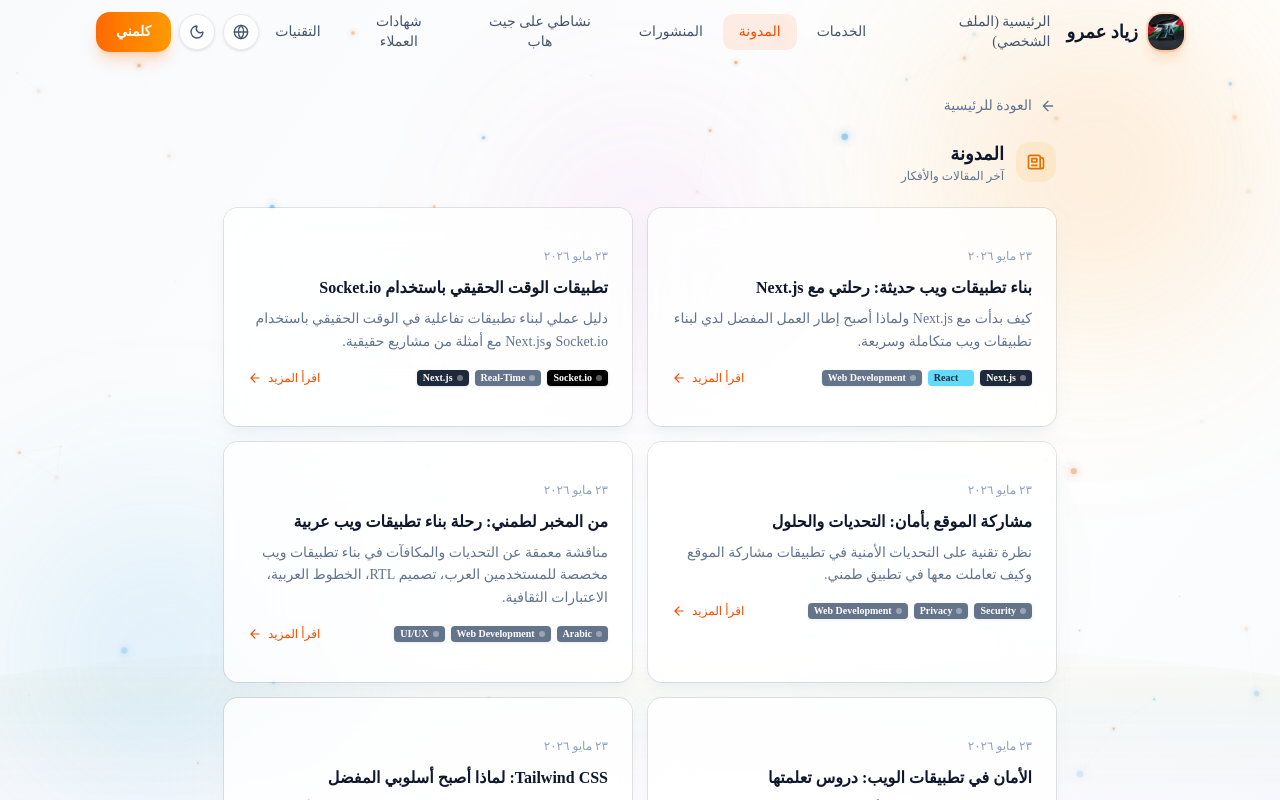
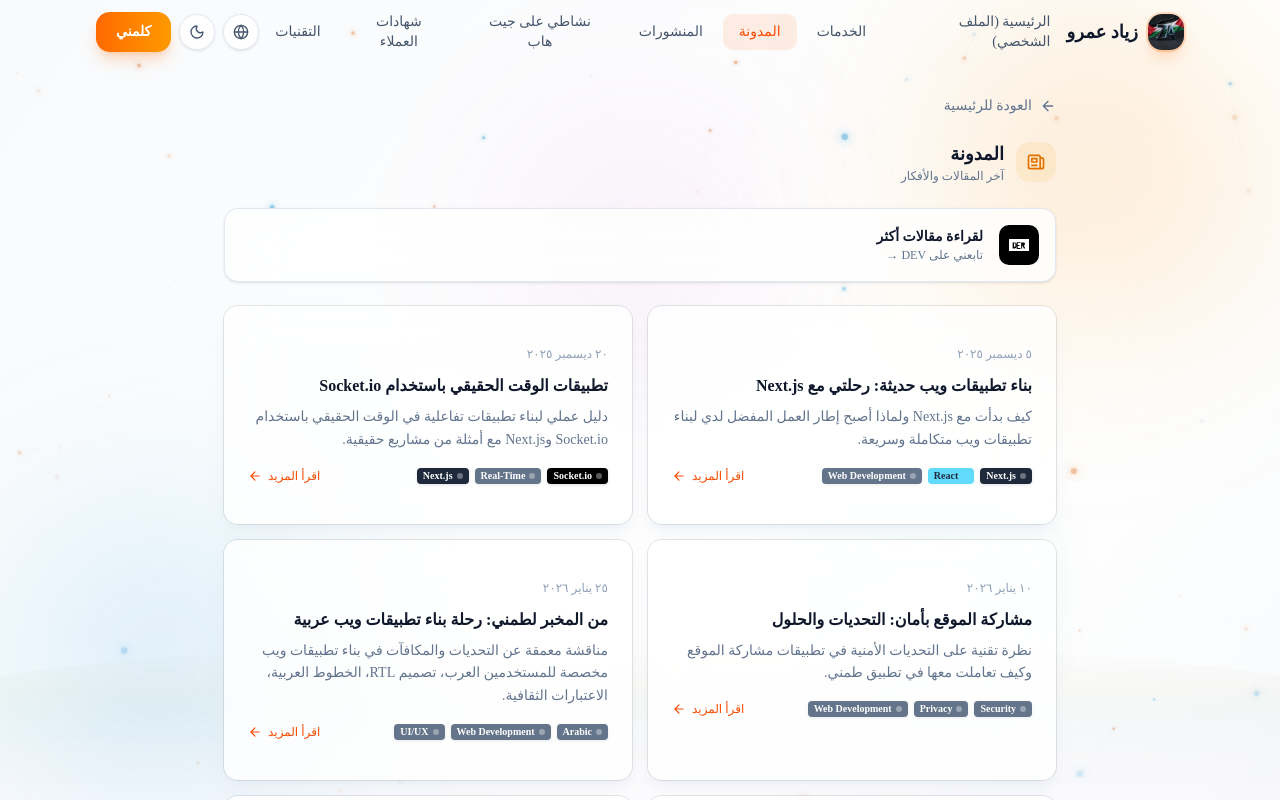
Before and after one commit to ziadamr45/ziadamrme, a Next.js app: page /blog in a window 1280 px wide. Shown: the top 800 px of the page. Built offline with nearby package versions, Linux system fonts and the light colour scheme.

Commit message:
Update blog dates distribution and add dev.to link on blog page

```diff
--- a/src/app/blog/page.tsx
+++ b/src/app/blog/page.tsx
@@ -37,6 +37,25 @@ export default function BlogPage() {
             <p className="text-xs text-slate-500 dark:text-slate-400">{t.blogSubtitle}</p>
           </div>
         </div>
+
+        <a
+          href="https://dev.to/ziad_amr_0e76916f10a8563a"
+          target="_blank"
+          rel="noopener noreferrer"
+          className="group flex items-center gap-4 rounded-xl border border-slate-200 dark:border-slate-800 bg-white/80 dark:bg-slate-900/80 backdrop-blur-xl p-4 shadow-sm hover:shadow-md transition-all duration-300 hover:scale-[1.01] mb-6"
+        >
+          <div className="flex items-center justify-center w-10 h-10 rounded-lg bg-black shrink-0">
+            <svg className="w-5 h-5 text-white" viewBox="0 0 24 24" fill="currentColor"><path d="M7.42 10.05c-.18-.16-.46-.23-.84-.23H6v4.36h.58c.37 0 .65-.08.84-.23.2-.16.3-.46.3-.91v-2.07c0-.45-.1-.76-.3-.92zM0 4.94v14.12h24V4.94H0zM8.56 15.3c-.44.58-1.06.77-1.98.77H4.38V8.89h2.2c.92 0 1.54.19 1.98.78.44.58.58 1.23.58 2.82 0 1.58-.14 2.23-.58 2.81zm5.26-5.57H10.5v2.23h2.02v1.12H10.5v2.45h3.32v1.12H9.27V8.59h4.55v1.14zm5.58 6.33H17.8l-1.48-3.13h-.54v3.13h-1.23V8.89h2.16c.89 0 1.53.18 1.88.54.35.36.53.82.53 1.39 0 .96-.43 1.58-1.24 1.81l1.52 3.23z"/></svg>
+          </div>
+          <div className="flex-1 min-w-0">
+            <p className="text-sm font-semibold text-slate-900 dark:text-white group-hover:text-orange-600 dark:group-hover:text-orange-400 transition-colors">
+              {t.readMoreArticles}
+            </p>
+            <p className="text-xs text-slate-500 dark:text-slate-400">
+              {t.followOnDev} →
+            </p>
+          </div>
+        </a>
 
         <div className="grid grid-cols-1 sm:grid-cols-2 gap-4">
           {blogPosts.map((post) => (
--- a/src/lib/blog-data.ts
+++ b/src/lib/blog-data.ts
@@ -2,7 +2,7 @@ export const blogPosts = [
   {
     slug: "building-modern-web-apps",
     title: { ar: "بناء تطبيقات ويب حديثة: رحلتي مع Next.js", en: "Building Modern Web Apps: My Journey with Next.js" },
-    date: "2026-05-23",
+    date: "2025-12-05",
     excerpt: {
       ar: "كيف بدأت مع Next.js ولماذا أصبح إطار العمل المفضل لدي لبناء تطبيقات ويب متكاملة وسريعة.",
       en: "How I got started with Next.js and why it became my go-to framework for building complete, fast web applications.",
@@ -44,7 +44,7 @@ Ultimately, Next.js isn't just a framework — it's a developer's journey compan
   {
     slug: "real-time-apps-socketio",
     title: { ar: "تطبيقات الوقت الحقيقي باستخدام Socket.io", en: "Real-Time Apps with Socket.io" },
-    date: "2026-05-23",
+    date: "2025-12-20",
     excerpt: {
       ar: "دليل عملي لبناء تطبيقات تفاعلية في الوقت الحقيقي باستخدام Socket.io وNext.js مع أمثلة من مشاريع حقيقية.",
       en: "A practical guide to building real-time interactive applications using Socket.io and Next.js with examples from real projects.",
@@ -90,7 +90,7 @@ Ultimately, Socket.io is a very powerful tool but requires good design from the
   {
     slug: "secure-location-sharing",
     title: { ar: "مشاركة الموقع بأمان: التحديات والحلول", en: "Secure Location Sharing: Challenges and Solutions" },
-    date: "2026-05-23",
+    date: "2026-01-10",
     excerpt: {
       ar: "نظرة تقنية على التحديات الأمنية في تطبيقات مشاركة الموقع وكيف تعاملت معها في تطبيق طمني.",
       en: "A technical look at security challenges in location sharing apps and how I addressed them in the Tammeny app.",
@@ -132,7 +132,7 @@ A final piece of advice: test your security system yourself. Try to bypass the p
   {
     slug: "building-arabic-web-apps",
     title: { ar: "من المخبر لطمني: رحلة بناء تطبيقات ويب عربية", en: "From Elmokhber to Tammeny: Building Arabic Web Apps" },
-    date: "2026-05-23",
+    date: "2026-01-25",
     excerpt: {
       ar: "مناقشة معمقة عن التحديات والمكافآت في بناء تطبيقات ويب مخصصة للمستخدمين العرب، تصميم RTL، الخطوط العربية، الاعتبارات الثقافية.",
       en: "Deep discussion about the challenges and rewards of building web applications specifically for Arabic-speaking users, RTL design, Arabic typography, and cultural considerations.",
@@ -174,7 +174,7 @@ My advice for anyone wanting to build an Arabic app: start with RTL design from
   {
     slug: "web-security-lessons",
     title: { ar: "الأمان في تطبيقات الويب: دروس تعلمتها", en: "Web App Security: Lessons I Learned" },
-    date: "2026-05-23",
+    date: "2026-02-08",
     excerpt: {
       ar: "غوص عميق في ممارسات أمان الويب التي تعلمتها من بناء تطبيقات حقيقية — منع XSS، حماية CSRF، أنماط المصادقة الآمنة، وأكثر.",
       en: "Deep dive into web security practices learned from building real applications — XSS prevention, CSRF protection, secure authentication patterns, and more.",
@@ -216,7 +216,7 @@ A final important piece of advice: security is an ongoing process, not a one-tim
   {
     slug: "tailwind-css-journey",
     title: { ar: "Tailwind CSS: لماذا أصبح أسلوبي المفضل", en: "Tailwind CSS: Why It Became My Go-To Style" },
-    date: "2026-05-23",
+    date: "2026-02-22",
     excerpt: {
       ar: "مقارنة تفصيلية بين Tailwind وCSS التقليدي، وإزاي الأسلوب العملي (Utility-First) غيّر طريقة عملي، مع أمثلة حقيقية من مشاريعي.",
       en: "Detailed comparison of Tailwind vs traditional CSS, how utility-first methodology changed my workflow, with real examples from my projects.",
@@ -262,7 +262,7 @@ My advice: if you haven't tried Tailwind yet, start with a small project. You'll
   {
     slug: "database-journey",
     title: { ar: "نظام قواعد البيانات: من SQLite لـ PostgreSQL", en: "Database Systems: From SQLite to PostgreSQL" },
-    date: "2026-05-23",
+    date: "2026-03-08",
     excerpt: {
       ar: "رحلة تطور اختيارات قواعد البيانات عبر المشاريع، وليه PostgreSQL هو الخيار الأفضل للتطبيقات الإنتاجية، وفوائد وعيوب Prisma ORM.",
       en: "Evolution of database choices across projects, why PostgreSQL is the best choice for production apps, and the pros and cons of Prisma ORM.",
@@ -308,7 +308,7 @@ My advice for beginners: start with SQLite for development speed, but plan the t
   {
     slug: "pwa-journey",
     title: { ar: "تطبيقات الويب التقدمية: من المتصفح لشاشة الهاتف", en: "Progressive Web Apps: From Browser to Home Screen" },
-    date: "2026-05-24",
+    date: "2026-03-22",
     excerpt: {
       ar: "كيف حوّلت تطبيقات الويب بتاعتي لتطبيقات قابلة للتثبيت على الهاتف — تجربتي العملية مع PWA في إسمع راديو وتطبيق الطقس.",
       en: "How I turned my web apps into installable phone applications — my practical experience with PWA in Esma3 Radio and Weather App.",
@@ -354,7 +354,7 @@ My advice for anyone wanting to add PWA to their app: start with the basics —
   {
     slug: "web-push-notifications",
     title: { ar: "إشعارات الويب: تواصل مع مستخدميك في أي وقت", en: "Web Push Notifications: Reaching Users Anytime" },
-    date: "2026-05-24",
+    date: "2026-04-05",
     excerpt: {
       ar: "رحلتي في بناء نظام إشعارات ويب متكامل — من مفاتيح VAPID لتجربة المستخدم، مع أمثلة من لوحة الإشعارات وإسمع راديو.",
       en: "My journey building a complete web push notification system — from VAPID keys to user experience, with examples from Notifications dashboard and Esma3 Radio.",
@@ -404,7 +404,7 @@ My advice: if you're adding web notifications, think about the user's first expe
   {
     slug: "building-news-aggregator",
     title: { ar: "بناء مجمع أخبار: التحديات التقنية والحلول", en: "Building a News Aggregator: Technical Challenges and Solutions" },
-    date: "2026-05-24",
+    date: "2026-04-19",
     excerpt: {
       ar: "ما وراء الكواليس في بناء بوابة الحدث — التعامل مع أخبار API متعددة، التخزين المؤقت، خوارزميات الترند، والتلخيص الذكي.",
       en: "Behind the scenes of building Bawabet Elhadas — working with multiple news APIs, caching, trending algorithms, and AI summarization.",
@@ -450,7 +450,7 @@ My advice for anyone building a news aggregator: start with just one source and
   {
     slug: "building-developer-portfolio",
     title: { ar: "بناء موقع شخصي يمثلك كمطور: دروس من رحلتي", en: "Building a Developer Portfolio That Represents You: Lessons from My Journey" },
-    date: "2026-05-24",
+    date: "2026-05-10",
     excerpt: {
       ar: "إزاي بنيت الموقع الشخصي اللي بيمثلني كمطور — من التصميم لقاعدة البيانات للمدونة الثنائية اللغة، وكل الدروس اللي تعلمتها.",
       en: "How I built the personal website that represents me as a developer — from design to database to bilingual blog, and all the lessons I learned.",
--- a/src/lib/translations.ts
+++ b/src/lib/translations.ts
@@ -60,6 +60,8 @@ export const translations = {
     blogTitle: "المدونة",
     blogSubtitle: "آخر المقالات والأفكار",
     readMore: "اقرأ المزيد",
+    readMoreArticles: "لقراءة مقالات أكثر",
+    followOnDev: "تابعني على DEV",
     backToHome: "العودة للرئيسية",
     backToProjects: "العودة للمشاريع",
     backToBlog: "العودة للمدونة",
@@ -228,6 +230,8 @@ export const translations = {
     blogTitle: "Blog",
     blogSubtitle: "Latest articles and thoughts",
     readMore: "Read More",
+    readMoreArticles: "For more articles",
+    followOnDev: "Follow me on DEV",
     backToHome: "Back to Home",
     backToProjects: "Back to Projects",
     backToBlog: "Back to Blog",
```
